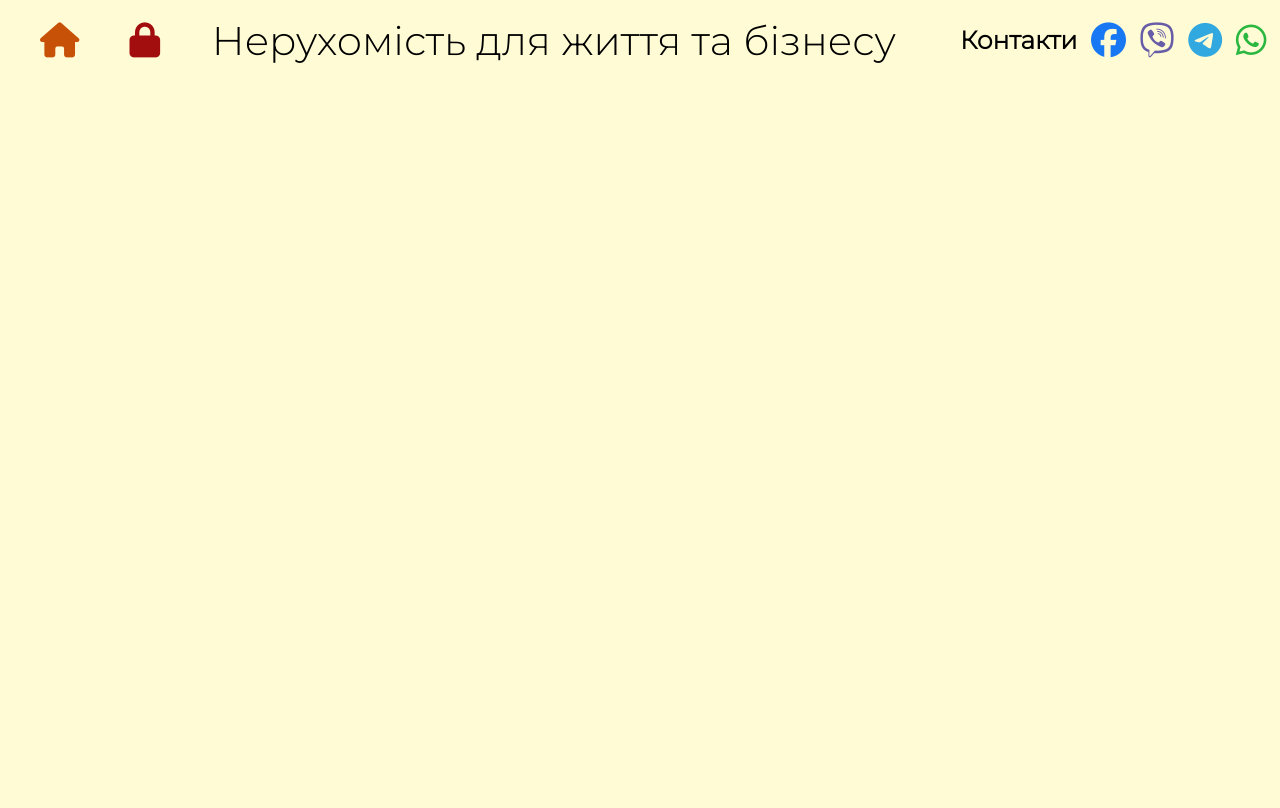
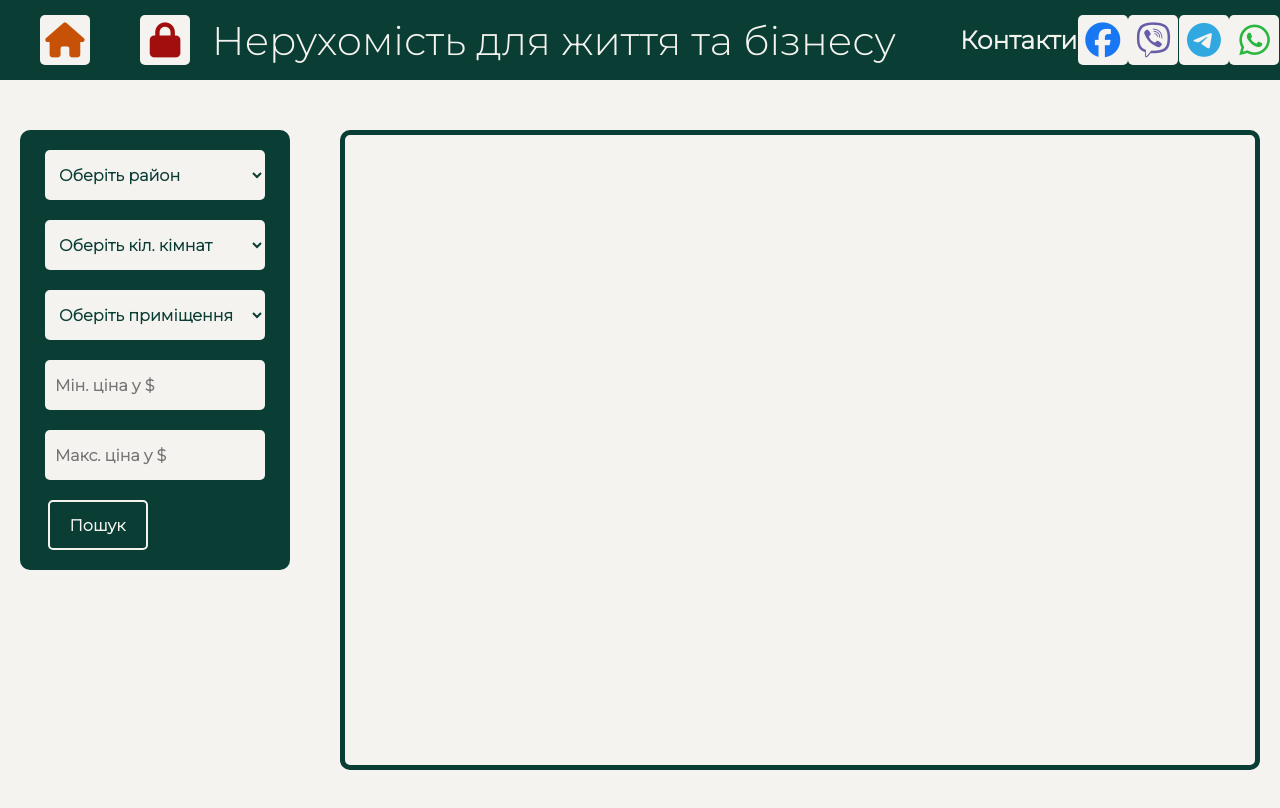
Before and after one commit to bondalexx/realty-js-project, a plain HTML site: page index.html in a window 1280 px wide. Drawn offline with Linux system fonts and the light colour scheme.

Commit message:
filter and main body border

```diff
--- a/index.html
+++ b/index.html
@@ -12,24 +12,69 @@
     <header class="header">
         <div class="header-home-block">
             <div class="header-icons-block">
+                <div class="header-icons-container">
                     <i class="fa-solid fa-house"></i>
+                </div>
+                <div class="header-icons-container">
                     <i class="fa-solid fa-lock"></i>
+                </div>
+
             </div>
                 <p class="header-slogan-sign">Нерухомість для життя та бізнесу</p>
         </div>
 
         <div class="header-contacts-block">
             <p class="header-contacts-sign">Контакти</p>
-            <di class="header-contacts-icons-block">
+            <div class="header-contacts-icons-block">
+                <div class="header-icons-container">
                     <i class="fa-brands fa-facebook"></i>
+                </div>
+                <div class="header-icons-container">
                     <i class="fa-brands fa-viber"></i>
+                </div>
+                <div class="header-icons-container">
                     <i class="fa-brands fa-telegram"></i>
+                </div class="header-icons-container">
+                <div class="header-icons-container">
                     <i class="fa-brands fa-whatsapp"></i>
-            </di>
+                </div>
+            </div>
 
         </div>
     </header>
     <main class="main-body">
+        <div class="main-body-filter-container">
+                <select name="areas" class="areas-select-filter">
+                    <option value="">Оберіть район</option>
+                    <option value="Odesa">Одеса</option>
+                    <option value="Prymorsk">Приморський</option>
+                    <option value="Kyivsky">Київський</option>
+                    <option value="Malynovsky">Маліновськй</option>
+                    <option value="Suvorovskiy">Суворовський</option>
+                </select>
+                <select name="number-of-rooms" class="number-of-rooms-filter">
+                    <option value="">Оберіть кіл. кімнат</option>
+                    <option value="1">1</option>
+                    <option value="2">2</option>
+                    <option value="3">3</option>
+                    <option value="4">4</option>
+                    <option value="5">5</option>
+                    <option value="greater-than-5">Більше 5</option>
+                </select>
+                <select name="type-of-bulding" class="type-of-building-filter">
+                    <option value="">Оберіть приміщення</option>
+                    <option value="simple-flat">Квратира</option>
+                    <option value="studio-flat">Квартира-студія</option>
+                    <option value="house">Будинок</option>
+                </select>
+                <input class="min-price-input" placeholder="Мін. ціна у $"/>
+                <input class="max-price-input" placeholder="Макс. ціна у $"/>
+                <div class="filter-search-button-container">
+                    <button class="filter-search-button">Пошук</button>
+                </div>
+
+        </div>
+        <div class="main-body-cards-container"></div>
 
     </main>
     <footer class="footer"></footer>
--- a/style.css
+++ b/style.css
@@ -7,7 +7,7 @@ font-family: 'Montserrat', sans-serif;
 body {
     width: 100%;
     height: 100vh;
-    background-color: #FFFBD4;
+    background-color: #f4f3f0;
 }
 
 /*--------------------------------------------------------*/
@@ -18,6 +18,7 @@ body {
     height: 10%;
     display: flex;
     justify-content: space-between;
+    background-color: #0A3D33;
 }
 
 .header-home-block {
@@ -44,6 +45,16 @@ body {
     cursor: pointer;
 }
 
+.header-icons-container {
+    width: 50px;
+    height: 50px;
+    display: flex;
+    justify-content: center;
+    align-items: center;
+    background-color: #f4f3f0;
+    border-radius: 5px;
+}
+
 .fa-house{
     color: #c85108;
 }
@@ -62,7 +73,7 @@ body {
 
 .header-slogan-sign {
     font-size: 40px;
-    color: #000;
+    color: #f4f3f0;
 }
 
 .header-contacts-block {
@@ -76,6 +87,7 @@ body {
 .header-contacts-sign {
     font-size: 25px;
     font-weight: 600;
+    color: #f4f3f0;
 }
 
 .header-contacts-icons-block {
@@ -108,7 +120,89 @@ body {
 
 .main-body {
     height: 80%;
+    display: flex;
+    margin: 50px 0 0 0;
+    gap: 50px;
+    padding: 0 20px 0 20px;
+
 }
+
+.main-body-filter-container {
+    display: flex;
+    flex-direction: column;
+    gap: 20px;
+    justify-content: flex-start;
+    padding:20px;
+    height: 400px;
+    width: 250px;
+    position: sticky;
+    top:50px;
+    background-color: #0A3D33;
+    align-items: center;
+    border-radius: 10px;
+}
+
+.areas-select-filter,
+.number-of-rooms-filter,
+.type-of-building-filter,
+.min-price-input,
+.max-price-input {
+    border: none;
+    padding-left: 10px;
+    width: 220px;
+    height: 50px;
+    font-size: 16px;
+    font-weight: 600;
+    border-radius: 5px;
+    cursor: pointer;
+    background-color: #f4f3f0;
+    color: #0A3D33;
+}
+
+.min-price-input,
+.max-price-input {
+    width: 210px;
+}
+
+.filter-search-button-container {
+    display: flex;
+    justify-content: flex-start;
+    width: 100%;
+    padding: 0 0 0 15px;
+}
+
+.filter-search-button {
+    height: 50px;
+    width: 100px;
+    border-radius: 5px;
+    border: none;
+    font-size: 16px;
+    font-weight: 600;
+    transition: all 0.3s;
+    cursor: pointer;
+    background-color: #0A3D33;
+    color: #f4f3f0;
+    border: 2px solid #f4f3f0;
+    border-radius: 5px;
+}
+
+.filter-search-button:hover {
+    background-color:  #f4f3f0 ;
+    color: #0A3D33;
+}
+
+.filter-search-button:active {
+    background-color: #DC935B;
+    color: #fff;
+}
+
+
+.main-body-cards-container {
+    width: calc(100% - 250px);
+    border: 5px solid #0A3D33;
+    border-radius: 10px;
+}
+
 
 /*--------------------------------------------------------*/
 /*                            FOOTER                      */
```
Lines whose indentation alone changed are shown as unchanged.
